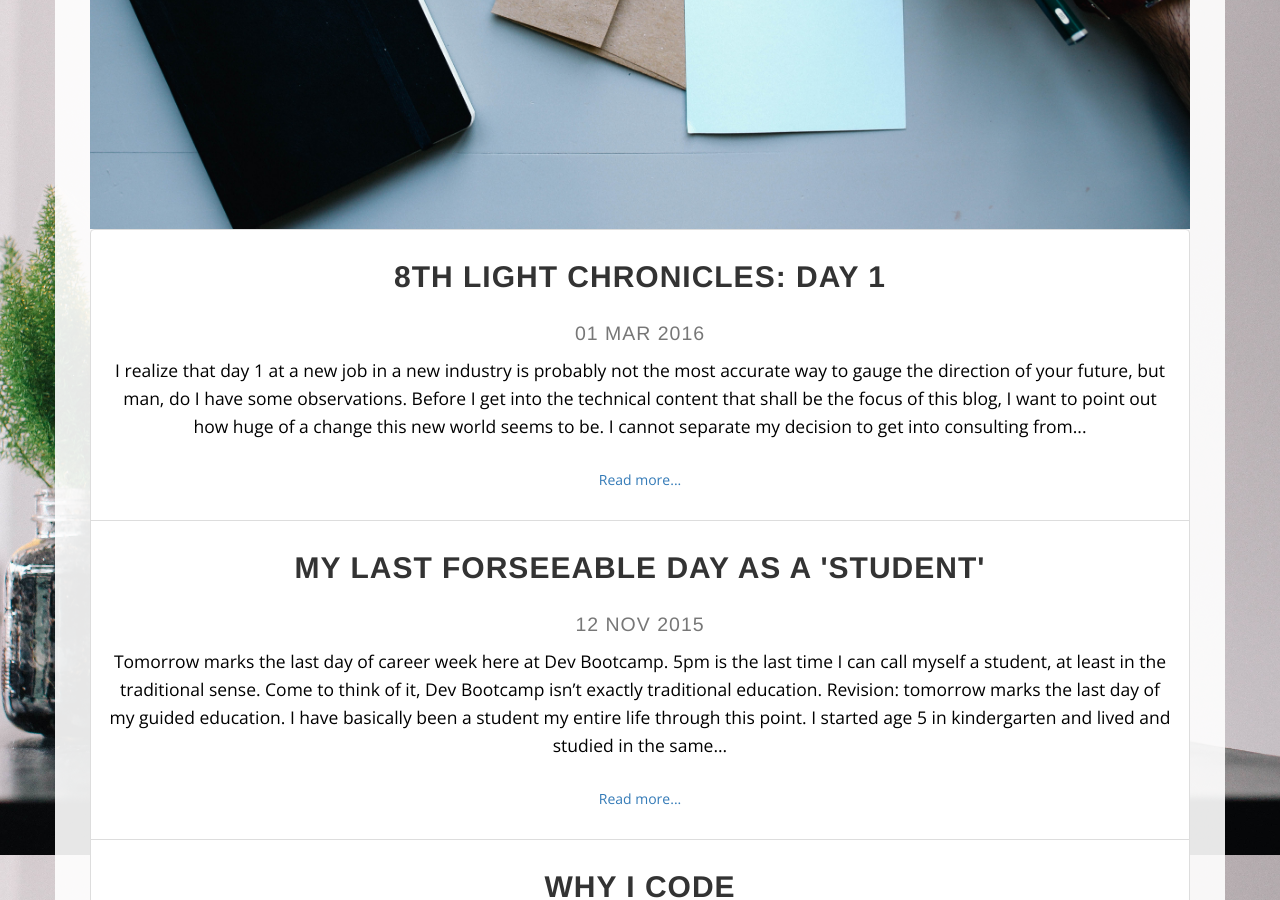
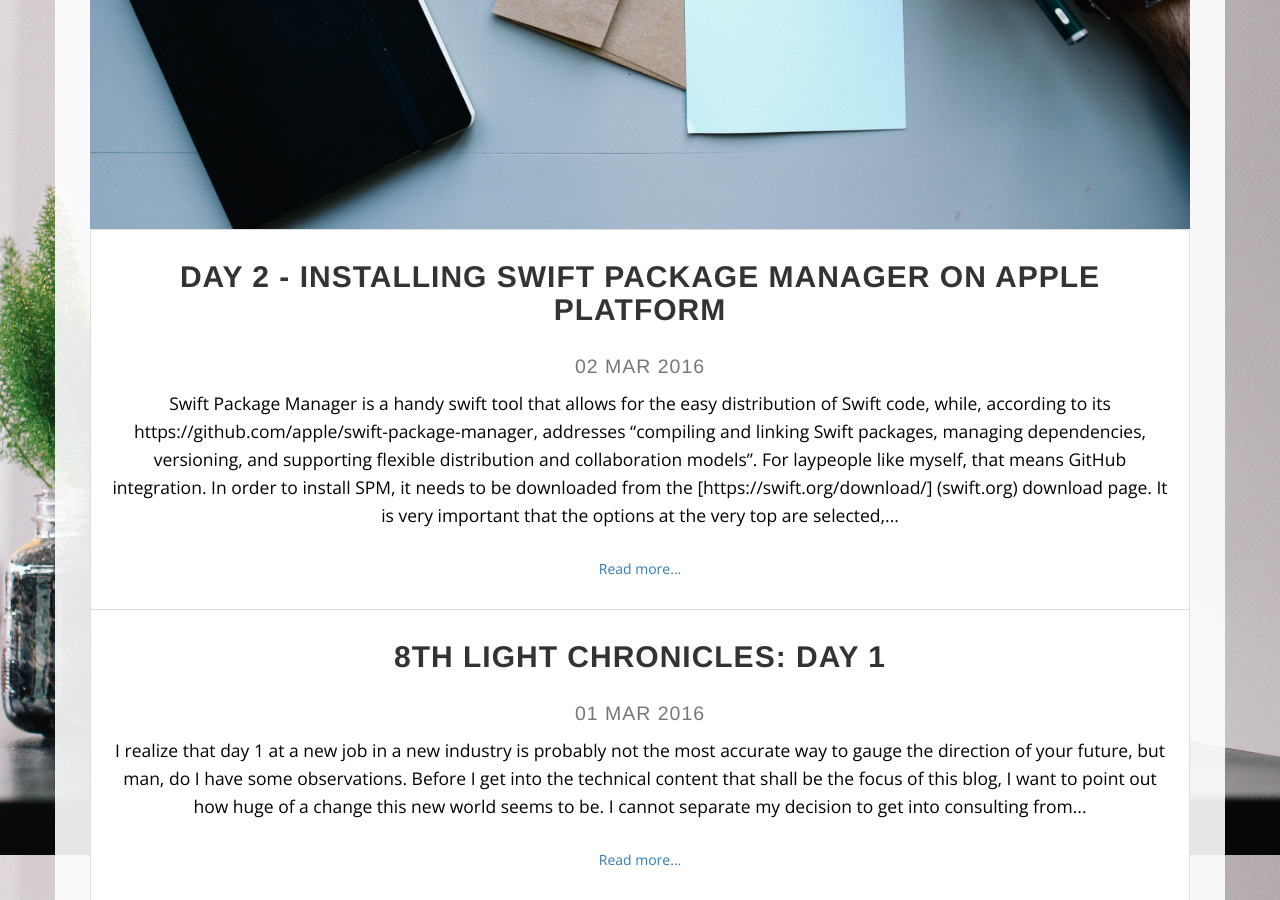
Before and after one commit to voilawalla/voilawalla.github.io, a Jekyll site: the page built from blog/index.html, in a window 1280 px wide and 900 px high, scrolled down 945 px. Built offline with Jekyll 4.4.1, drawn with Linux system fonts in a browser that asks for light colours; nearby versions of some CDN libraries; some web fonts are replaced; library files that are not in the unit come from our copies.

Commit message:
blog post 3/2

````diff
--- a/_posts/2016-03-01-8th-light-chronicles-day-1.md
+++ b/_posts/2016-03-01-8th-light-chronicles-day-1.md
@@ -24,7 +24,7 @@ I got about 6 lessons into the tutorial and quickly realized that the version fo
 
 Another issue I came across was how looped behavior was outputted. Instead of being able to see the output of each iteration, a chunk of code like
 
-```
+```swift
 for index in 1...5
 {
   "This will print 5 times"
@@ -33,10 +33,14 @@ for index in 1...5
 
 yielded an output of `(5 times)` rather than
 
-```
+```swift
 This will print 5 times
 This will print 5 times
 This will print 5 times
 This will print 5 times
 This will print 5 times
 ```
+
+As far as Swift itself, the language has a lot of similarities to other languages that I have seen and worked with. I am quickly realizing that all programming languages have the same basic elements. They all have attributes and functions. Collections and "dictionaries" exist in all languages that I have seen.
+
+To be continued...
--- /dev/null
+++ b/_posts/2016-03-02-installing-swift-package-manager-on-apple-platform.md
@@ -0,0 +1,15 @@
+---
+layout: post
+title: "Day 2 - Installing Swift Package Manager on Apple Platform"
+date: 2016-03-02
+---
+
+Swift Package Manager is a handy swift tool that allows for the easy distribution of Swift code, while, according to its [https://github.com/apple/swift-package-manager](documentation), addresses *“compiling and linking Swift packages, managing dependencies, versioning, and supporting flexible distribution and collaboration models”*. For laypeople like myself, that means GitHub integration.
+
+In order to install SPM, it needs to be downloaded from the [https://swift.org/download/] (swift.org) download page. It is very important that the options at the very top are selected, under the section labeled **Latest Development Snapshots**.
+
+The system requirements call for El Capitan so that may need to be upgraded through the app store. After the files are downloaded and the wizard has confirmed installation, the file will be downloaded by default to the Toolchains folder. The bash command `ls -lah` will list (`ls`) all of the long, human readable (`-lah`) files in the appropriate folder. The full command should look something like: `ls -lah /Library/Developer/Toolchains/`. At the time of this post, the most recent version was listed as `swift-DEVELOPMENT-SNAPSHOT-20160030a.xctoolchain`.
+
+From there, I edited `vim bash_profile` to create access to Swift toolchain’s command line tools: `export PATH=/Library/Developer/Toolchains/swift-DEVELOPMENT-SNAPSHOT-20160030a.xctoolchain/usr/bin:"${PATH}"`. This should directly target the development snapshot that we identified in the previous step.
+
+That wraps it up. Now you should have a working version of Swift Project Manager with command line tools.
````
